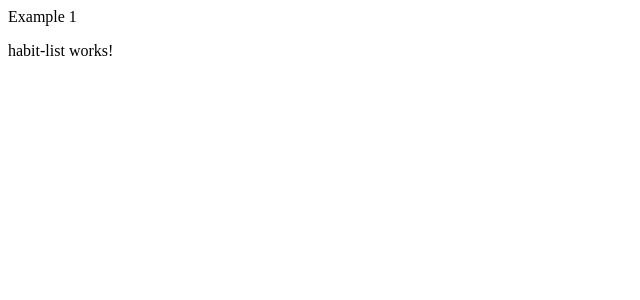
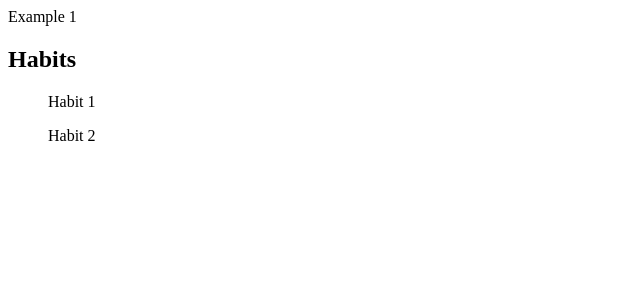
Before and after one commit to StephenLingham/angular-examples, an Angular app in the folder example1/: page / in a window 1280 px wide. Shown: the top 300 px of the page, without its empty margins (0-640 px from the left). Built offline with nearby package versions, Linux system fonts and the light colour scheme.

Commit message:
Added habit list component and habit item component

```diff
--- a/example1/src/app/app.module.ts
+++ b/example1/src/app/app.module.ts
@@ -3,11 +3,13 @@ import { BrowserModule } from '@angular/platform-browser';
 
 import { AppComponent } from './app.component';
 import { HabitListComponent } from './habit-list/habit-list.component';
+import { HabitItemComponent } from './habit-item/habit-item.component';
 
 @NgModule({
   declarations: [
     AppComponent,
-    HabitListComponent
+    HabitListComponent,
+    HabitItemComponent
   ],
   imports: [
     BrowserModule
--- /dev/null
+++ b/example1/src/app/habit-item/habit-item.component.html
@@ -0,0 +1 @@
+<p>{{title}}</p>
--- /dev/null
+++ b/example1/src/app/habit-item/habit-item.component.ts
@@ -0,0 +1,17 @@
+import { Component, Input, OnInit } from '@angular/core';
+
+@Component({
+  selector: 'app-habit-item',
+  templateUrl: './habit-item.component.html',
+  styleUrls: ['./habit-item.component.css']
+})
+export class HabitItemComponent implements OnInit {
+  @Input()
+  title!: string;
+
+  constructor() { }
+
+  ngOnInit(): void {
+  }
+
+}
--- a/example1/src/app/habit-list/habit-list.component.html
+++ b/example1/src/app/habit-list/habit-list.component.html
@@ -1 +1,4 @@
-<p>habit-list works!</p>
+<h2>Habits</h2>
+<ul>
+    <app-habit-item *ngFor="let habit of habits" [title]="habit.title"></app-habit-item>
+</ul>
--- a/example1/src/app/habit-list/habit-list.component.ts
+++ b/example1/src/app/habit-list/habit-list.component.ts
@@ -7,6 +7,15 @@ import { Component, OnInit } from '@angular/core';
 })
 export class HabitListComponent implements OnInit {
 
+  habits = [
+    {
+      title: "Habit 1"
+    },
+    {
+      title: "Habit 2"
+    }
+  ]
+
   constructor() { }
 
   ngOnInit(): void {
```
Also changed, not shown: example1/src/app/habit-item/habit-item.component.css (added), 1 other file (tests, documents, lock files or other folders).
